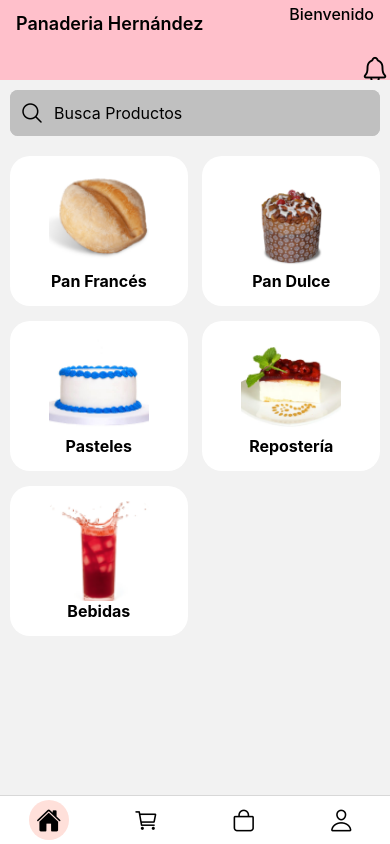
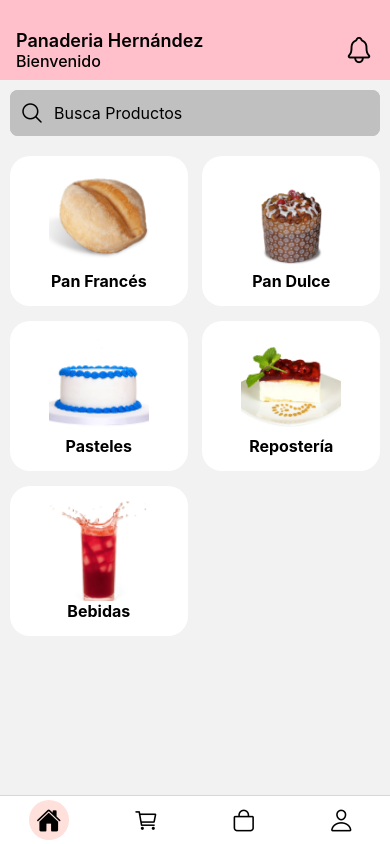
Before and after one commit to JoseCastillo2023/PTC_2024_Movil, a React Native app: screen /NavBottom in a window 390 px wide. Built offline with nearby package versions, Linux system fonts and the light colour scheme.

Commit message:
App en rical ya funciona aca

```diff
--- a/src/navegacion/NavBottom.js
+++ b/src/navegacion/NavBottom.js
@@ -50,6 +50,7 @@ function TabNavigator({ navigation }) {
         <View style={styles.container}>
         <View style={styles.topContainer}>
           <View style={[styles.topContent, headerContent === 'Mi Cuenta' ? styles.centeredHeader : null]}>
+            <View>
               <Text style={[styles.topText, headerContent === 'Mi Cuenta' ? styles.centeredText : null]}>
                 {headerContent}
               </Text>
@@ -62,6 +63,7 @@ function TabNavigator({ navigation }) {
                 <Ionicons name="notifications-outline" size={30} color="black" style={styles.notificationIcon} />
               </TouchableOpacity>
             )}
+          </View>
         </View>
 
             <View style={styles.navigatorContainer}>
--- a/src/screens/DetalleProd.js
+++ b/src/screens/DetalleProd.js
@@ -10,7 +10,7 @@ const DetalleProd = () => {
     const navigation = useNavigation();
 
     const irCarrito = () => {
-        navigation.navigate('NavBottom', { screen: 'Carrito' });
+        navigation.navigate('Carrito');
     };
 
     return (
```
Lines whose indentation alone changed are shown as unchanged.
